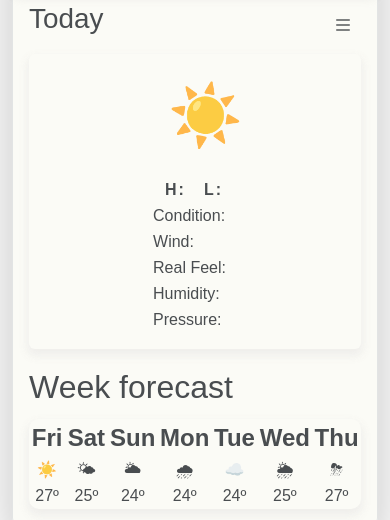
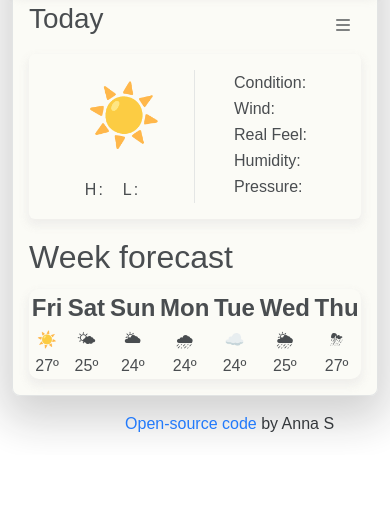
Before and after one commit to annasvrv/Weather-App, a plain HTML site: page index.html in a window 390 px wide. Shown: the part 437-957 px from the top of the page. After the commit the page ends 892 px from the top, so only its background shows below. Drawn offline with nearby package versions, Linux system fonts and the light colour scheme; no server answers.

Commit message:
col-6 updated

```diff
--- a/index.html
+++ b/index.html
@@ -130,7 +130,7 @@
                     </form> -->
                     <!-- display favourite cities -->
                     <!-- <div class="row d-flex justify-content-between">
-                      <div class="col-sm-6">
+                      <div class="col-6">
                         <ul>
                           <li>Kyiv</li>
                           <li>Milwaukee</li>
@@ -138,7 +138,7 @@
                           <li>Larnaca</li>
                         </ul>
                       </div>
-                      <div class="col-sm-6 delBtn d-flex justify-content-end">
+                      <div class="col-6 delBtn d-flex justify-content-end">
                         <ul>
                           <li>
                             <button>Delete</button>
@@ -162,7 +162,7 @@
               <div class="card weatherDisplay">
                 <div class="card-body">
                   <div class="row">
-                    <div class="col-sm-6 verticalLine">
+                    <div class="col-6 verticalLine">
                       <table class="currentTemp" id="todaysTemp">
                         <tr>
                           <td class="tempNow">
@@ -181,7 +181,7 @@
                       </table>
                     </div>
                     <!-- Conditions -->
-                    <div class="col-sm-6">
+                    <div class="col-6">
                       <table class="conditions">
                         <tr>
                           <td>Condition:</td>
--- a/src/styles.css
+++ b/src/styles.css
@@ -253,11 +253,11 @@ li button:hover {
   text-decoration: none;
 }
 
-@media screen and (max-width: 765px) {
+/* @media screen and (max-width: 765px) {
   .verticalLine {
     border-right: none;
   }
   .highLow {
     font-weight: 600;
   }
-}
+} */
```
